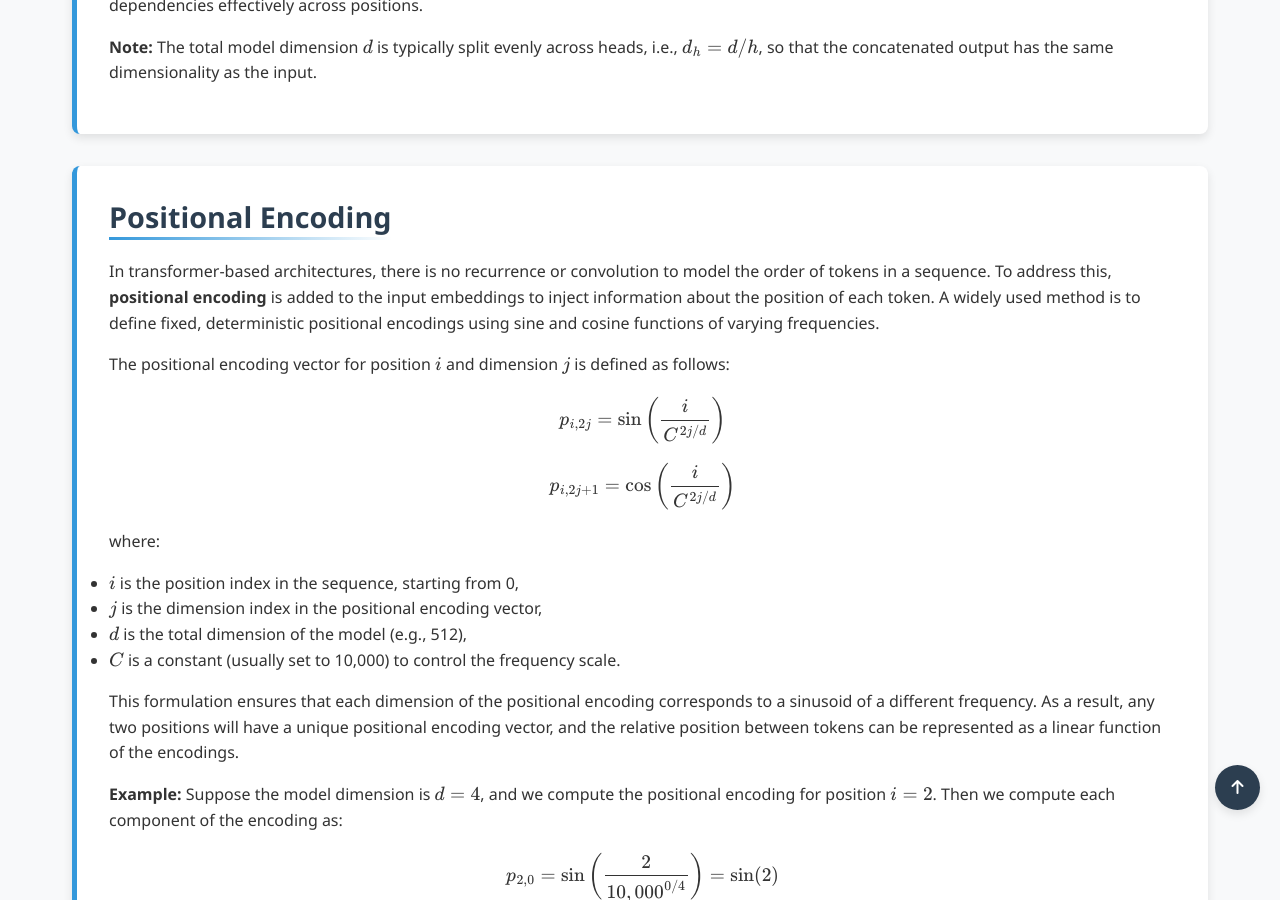
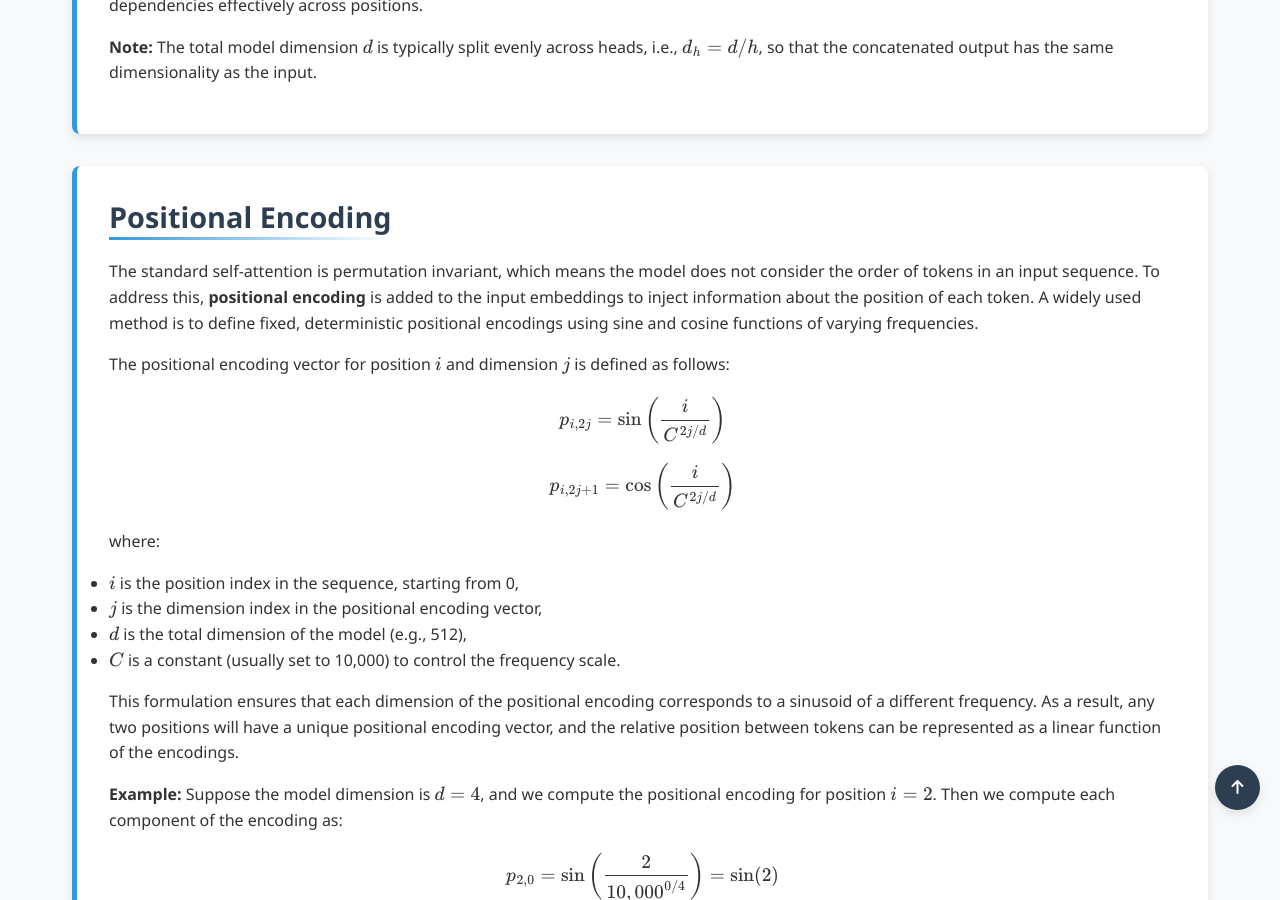
Before and after one commit to Yusukey01/yusukey01.github.io, a Jekyll site: the page built from Mathematics/Machine_learning/deep_nn.html, in a window 1280 px wide and 900 px high, scrolled down 4655 px. Built offline with Jekyll 4.4.1, drawn with Linux system fonts in a browser that asks for light colours.

```diff
--- a/Mathematics/Machine_learning/deep_nn.html
+++ b/Mathematics/Machine_learning/deep_nn.html
@@ -236,8 +236,8 @@ uses_python: false
             <section id="position" class="section-content">
                 <h2>Positional Encoding</h2>
                 <p>
-                    In transformer-based architectures, there is no recurrence or convolution to model the order of tokens in a
-                    sequence. To address this, <strong>positional encoding</strong> is added to the input embeddings to inject information about
+                    The standard self-attention is permutation invariant, which means the model  does not consider the order of tokens in an
+                    input sequence. To address this, <strong>positional encoding</strong> is added to the input embeddings to inject information about
                     the position of each token. A widely used method is to define fixed, deterministic positional encodings using
                     sine and cosine functions of varying frequencies.
                 </p>
```
